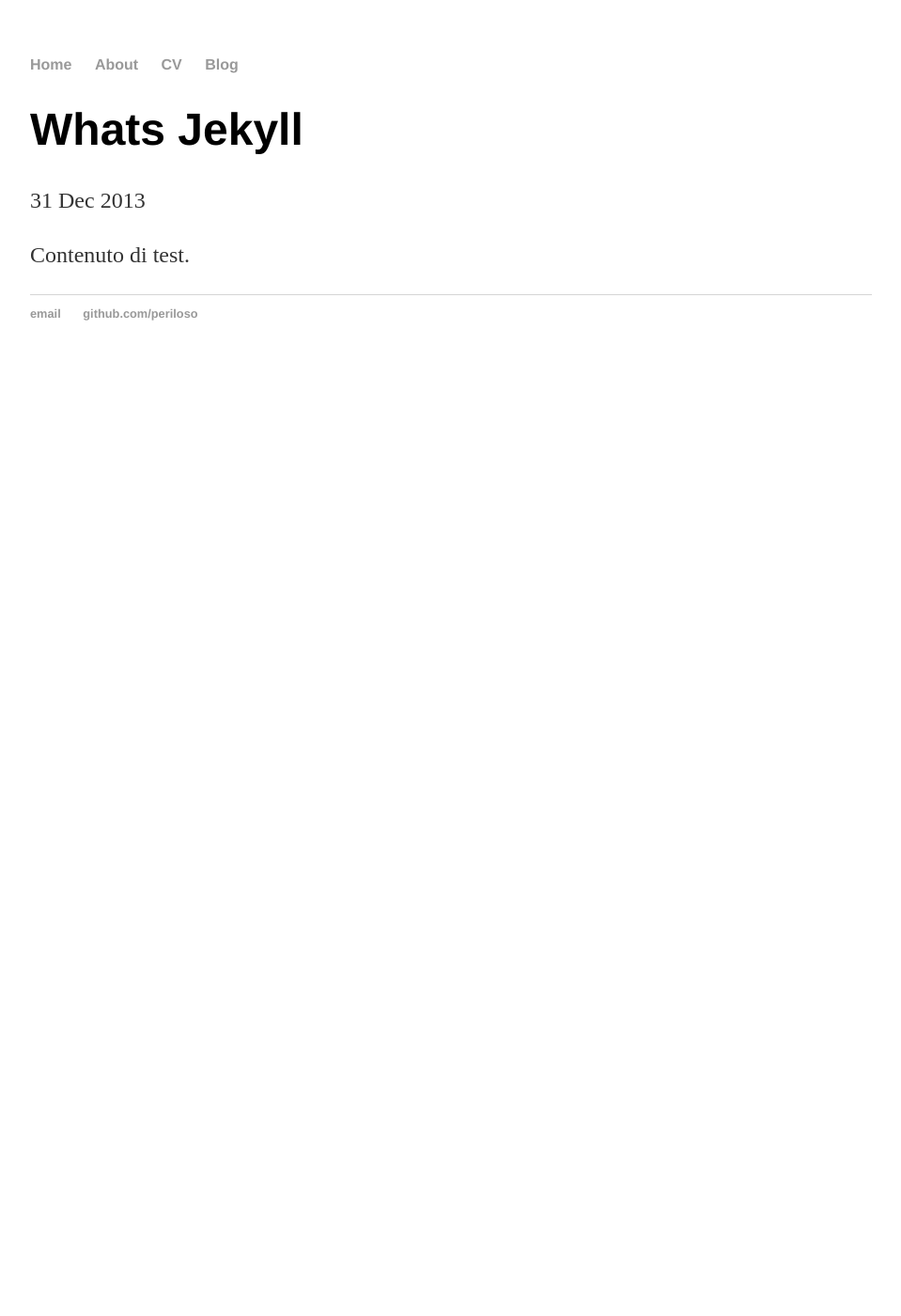
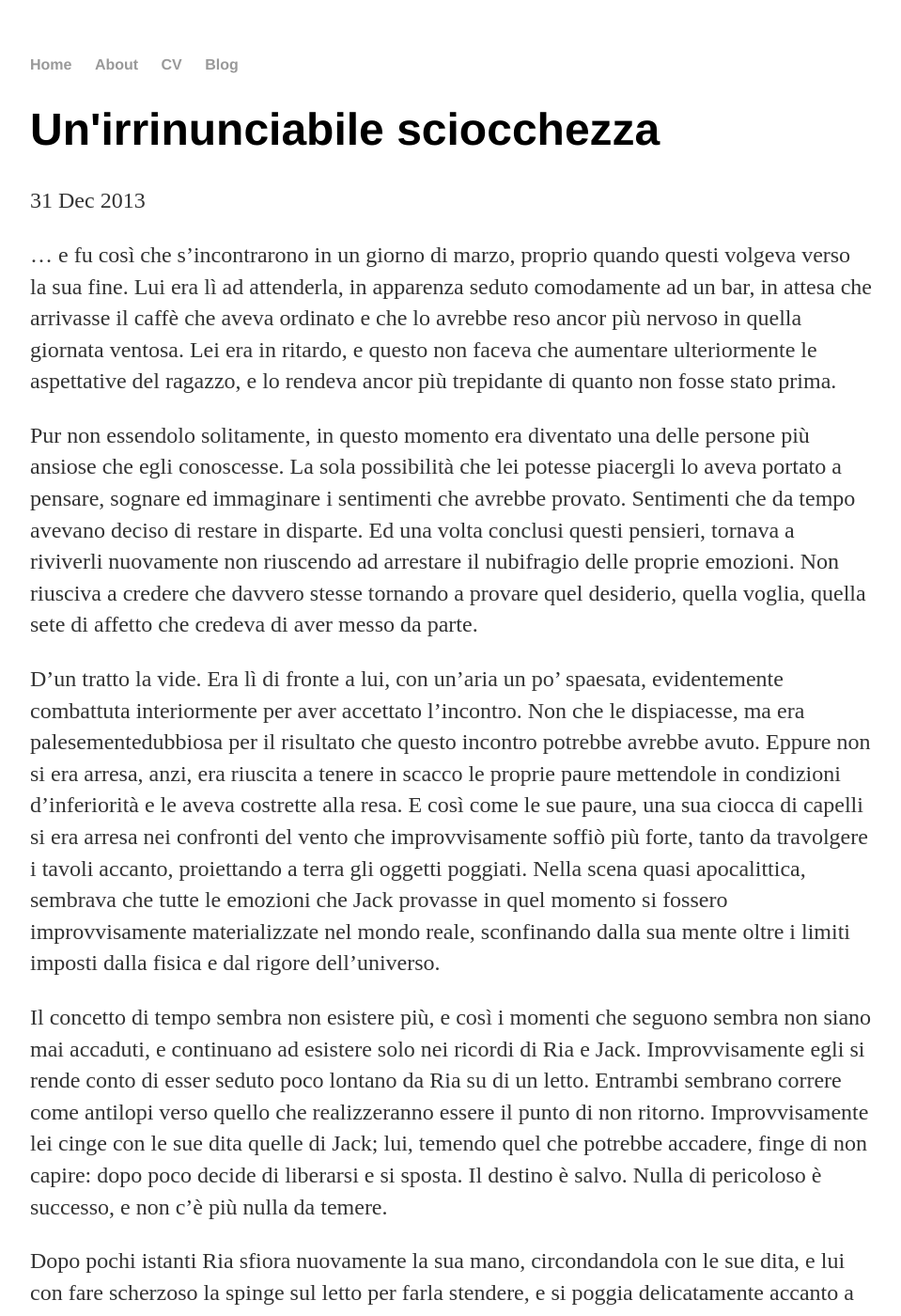
Before and after one commit to periloso/Resume, a Jekyll site: the page built from _posts/2013-12-31-whats-jekyll.md, in a window 1280 px wide and 1400 px high. Shown: the whole window at 94% size, without its empty margins (160-1119 px from the left). Built offline with Jekyll 4.4.1, drawn with Linux system fonts in a browser that asks for light colours; Markdown is read by kramdown in place of the engine named in the settings; some of the changed text lies outside the part shown.

Commit message:
Update 2013-12-31-whats-jekyll.md

```diff
--- a/_posts/2013-12-31-whats-jekyll.md
+++ b/_posts/2013-12-31-whats-jekyll.md
@@ -1,7 +1,35 @@
 ---
 layout: post
-tags: css github jekyll markdown grunt
-excerpt: test.
+title: Un'irrinunciabile sciocchezza
 ---
 
-Contenuto di test.
+... e fu così che s'incontrarono in un giorno di marzo, proprio quando questi volgeva verso la sua fine.
+Lui era lì ad attenderla, in apparenza seduto comodamente ad un bar, in attesa che arrivasse il caffè che aveva ordinato e che lo avrebbe reso ancor più nervoso in quella giornata ventosa.
+Lei era in ritardo, e questo non faceva che aumentare ulteriormente le aspettative del ragazzo, e lo rendeva ancor più trepidante di quanto non fosse stato prima.
+
+Pur non essendolo solitamente, in questo momento era diventato una delle persone più ansiose che egli conoscesse. La sola possibilità che lei potesse piacergli lo aveva portato a pensare, sognare ed immaginare i sentimenti che avrebbe provato. Sentimenti che da tempo avevano deciso di restare in disparte.
+Ed una volta conclusi questi pensieri, tornava a riviverli nuovamente non riuscendo ad arrestare il nubifragio delle proprie emozioni.
+Non riusciva a credere che davvero stesse tornando a provare quel desiderio, quella voglia, quella sete di affetto che credeva di aver messo da parte.
+
+D'un tratto la vide. Era lì di fronte a lui, con un'aria un po' spaesata, evidentemente combattuta interiormente per aver accettato l'incontro. Non che le dispiacesse, ma era palesementedubbiosa per il risultato che questo incontro potrebbe avrebbe avuto.
+Eppure non si era arresa, anzi, era riuscita a tenere in scacco le proprie paure mettendole in condizioni d'inferiorità e le aveva costrette alla resa. E così come le sue paure, una sua ciocca di capelli si era arresa nei confronti del vento che improvvisamente soffiò più forte, tanto da travolgere i tavoli accanto, proiettando a terra gli oggetti poggiati. Nella scena quasi apocalittica, sembrava che tutte le emozioni che Jack provasse in quel momento si fossero improvvisamente materializzate nel mondo reale, sconfinando dalla sua mente oltre i limiti imposti dalla fisica e dal rigore dell'universo.
+
+Il concetto di tempo sembra non esistere più, e così i momenti che seguono sembra non siano mai accaduti, e continuano ad esistere solo nei ricordi di Ria e Jack.
+Improvvisamente egli si rende conto di esser seduto poco lontano da Ria su di un letto. Entrambi sembrano correre come antilopi verso quello che realizzeranno essere il punto di non ritorno.
+Improvvisamente lei cinge con le sue dita quelle di Jack; lui, temendo quel che potrebbe accadere, finge di non capire: dopo poco decide di liberarsi e si sposta.
+Il destino è salvo. Nulla di pericoloso è successo, e non c'è più nulla da temere.
+
+Dopo pochi istanti Ria sfiora nuovamente la sua mano, circondandola con le sue dita, e lui con fare scherzoso la spinge sul letto per farla stendere, e si poggia delicatamente accanto a lei.
+
+Passano interminabili attimi in cui si osservano, e cominciano pericolosamente ad avvicinarsi. Il problema di quando sei così vicino a qualcuno è che tendi a chiudere gli occhi.
+E chiudendo gli occhi mentre non sai esattamente quali emozioni stai provando, è facile abbandonare la realtà e rifugiarsi nel mondo della fantasia. È facile trovarti ad essere lì a tu per tu con il tuo inconscio. Ed il tuo inconscio è esattamente lo stesso che fino ad un attimo fa non eri in grado di arrestare e che inondava la tua mente di immagini di quel che sarebbe potuto accadere e continuava a causare in te un'inconciliabile guerra tra logica ed emozioni.
+
+È esattamente questo il modo migliore per compiere sciocchezze. Per commettere cose che ti eri promesso di non fare perchè, in fin dei conti, temevi non fossero opportune.
+Ed è esattamente così che loro si abbracciarono, sentendosi per la prima volta uniti, e che una sciocchezza divenne realtà.
+La realtà ormai irrinunciabile.
+
+La certezza che lei gli piacesse lo aveva portato a pensare, provare e percepire i sentimenti che stava provando. Sentimenti che per lungo tempo avevano deciso di restare in disparte.
+Ed una volta conclusi questi pensieri, prima come ora, continuava a riviverli nuovamente non riuscendo ad arrestare il nubifragio delle proprie emozioni.
+Non riusciva a credere che davvero stesse tornando a provare quel desiderio, quella voglia, quella sete di affetto che credeva di aver messo da parte.
+
+Prestando attenzione, ancora ora si può sentire il vento che tempesta gli alberi e ne fa agitare le foglie, come in una scena quasi apocalittica in cui le tutte le emozioni che Jack prova in questo momento sembrerebbe si siano improvvisamente materializzate nel mondo reale, sconfinando dalla sua mente oltre i limiti imposti dalla fisica e dal rigore dell'universo.
```
